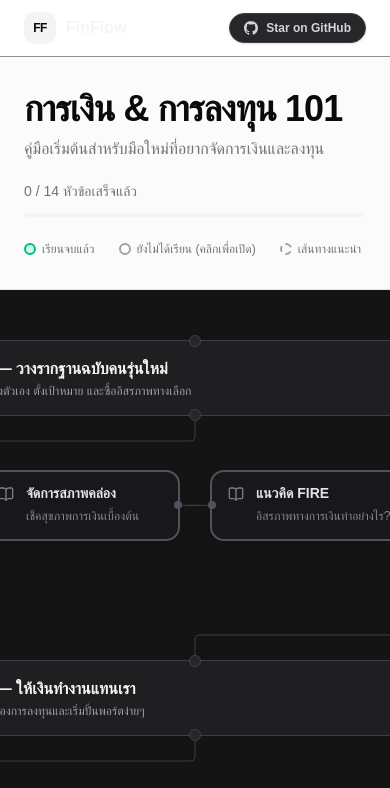
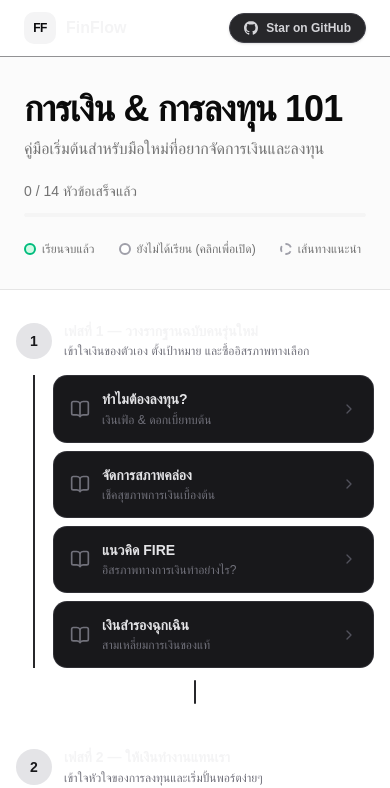
Before and after one commit to pachara-n/finflow, a Next.js app: page / in a window 390 px wide. Shown: the top 788 px of the page. Built offline with nearby package versions, Linux system fonts and the light colour scheme; a web font is replaced by a local one.

Commit message:
feat: add mobile responsive roadmap with dual layout system

```diff
--- a/src/app/page.tsx
+++ b/src/app/page.tsx
@@ -1,6 +1,6 @@
 import { Header } from "@/components/layout/Header";
 import { HeroSection } from "@/components/layout/HeroSection";
-import { RoadmapCanvas } from "@/components/roadmap/RoadmapCanvas";
+import { RoadmapSection } from "@/components/roadmap/RoadmapSection";
 import { ContentDrawer } from "@/components/roadmap/ContentDrawer";
 import { ResourceSection } from "@/components/layout/ResourceSection";
 import { Footer } from "@/components/layout/Footer";
@@ -11,13 +11,7 @@ export default function Home() {
       <Header />
       <main className="flex flex-col flex-1">
         <HeroSection />
-        {/*
-          Give the canvas a fixed large height to fit the whole roadmap.
-          Reduced from 1800px to 1400px for a tighter, cleaner layout.
-        */}
-        <div id="roadmap-section" className="w-full h-[1400px]">
-          <RoadmapCanvas />
-        </div>
+        <RoadmapSection />
         <ResourceSection />
       </main>
       <Footer />
--- /dev/null
+++ b/src/components/roadmap/MobileRoadmap.tsx
@@ -0,0 +1,134 @@
+"use client";
+
+import { useRoadmapStore } from "@/store/useRoadmapStore";
+import { CheckCircle2, BookOpen, ChevronRight } from "lucide-react";
+import type { RoadmapNode } from "@/types/roadmap";
+
+// Phase definitions matching the store
+const phases = [
+  {
+    id: "ph-1",
+    number: 1,
+    label: "วางรากฐานฉบับคนรุ่นใหม่",
+    description: "เข้าใจเงินของตัวเอง ตั้งเป้าหมาย และซื้ออิสรภาพทางเลือก",
+    nodeIds: ["1-1", "1-2", "1-3", "1-4"],
+  },
+  {
+    id: "ph-2",
+    number: 2,
+    label: "ให้เงินทำงานแทนเรา",
+    description: "เข้าใจหัวใจของการลงทุนและเริ่มปั้นพอร์ตง่ายๆ",
+    nodeIds: ["2-1", "2-2", "2-3", "2-4"],
+  },
+  {
+    id: "ph-3",
+    number: 3,
+    label: "เลือกลงทุนในแบบที่ใช่",
+    description: "หากลยุทธ์ที่เหมาะกับไลฟ์สไตล์ตัวเอง",
+    nodeIds: ["3-1", "3-2", "3-3"],
+  },
+  {
+    id: "ph-4",
+    number: 4,
+    label: "สร้างเครื่องผลิตเงิน",
+    description: "ถ้าเงินต้นน้อย ต้องหาทางเพิ่มรายได้ให้ไวที่สุด",
+    nodeIds: ["4-1", "4-2", "4-3"],
+  },
+];
+
+function MobileTopicCard({ node }: { node: RoadmapNode }) {
+  const setSelectedNode = useRoadmapStore((state) => state.setSelectedNode);
+  const setDrawerOpen = useRoadmapStore((state) => state.setDrawerOpen);
+  const isCompleted = node.data.status === "completed";
+
+  const handleClick = () => {
+    setSelectedNode(node);
+    setDrawerOpen(true);
+  };
+
+  return (
+    <button
+      onClick={handleClick}
+      className={`w-full flex items-center gap-3 px-4 py-3.5 rounded-xl border transition-all text-left active:scale-[0.98] ${
+        isCompleted
+          ? "bg-emerald-950/40 border-emerald-500/40 hover:border-emerald-500/60"
+          : "bg-zinc-900 border-zinc-700/60 hover:border-zinc-500"
+      }`}
+    >
+      {/* Icon */}
+      <div className="flex-shrink-0">
+        {isCompleted ? (
+          <CheckCircle2 className="w-5 h-5 text-emerald-500" />
+        ) : (
+          <BookOpen className="w-5 h-5 text-zinc-500" />
+        )}
+      </div>
+
+      {/* Text */}
+      <div className="flex-1 min-w-0">
+        <p
+          className={`font-semibold text-sm leading-snug ${
+            isCompleted ? "text-emerald-300" : "text-zinc-200"
+          }`}
+        >
+          {node.data.label}
+        </p>
+        {node.data.description && (
+          <p className="text-xs mt-0.5 text-zinc-500 truncate">
+            {node.data.description}
+          </p>
+        )}
+      </div>
+
+      {/* Arrow */}
+      <ChevronRight className="w-4 h-4 text-zinc-600 flex-shrink-0" />
+    </button>
+  );
+}
+
+export function MobileRoadmap() {
+  const nodes = useRoadmapStore((state) => state.nodes);
+
+  const getNode = (id: string) => nodes.find((n) => n.id === id);
+
+  return (
+    <div className="w-full px-4 py-8 space-y-8">
+      {phases.map((phase, phaseIndex) => (
+        <div key={phase.id}>
+          {/* Phase Header */}
+          <div className="flex items-center gap-3 mb-4">
+            <div className="flex-shrink-0 w-9 h-9 rounded-full bg-zinc-200 dark:bg-zinc-200 flex items-center justify-center">
+              <span className="text-zinc-900 font-bold text-sm">
+                {phase.number}
+              </span>
+            </div>
+            <div className="min-w-0">
+              <p className="font-bold text-sm text-zinc-100 leading-snug">
+                เฟสที่ {phase.number} — {phase.label}
+              </p>
+              <p className="text-xs text-zinc-500 mt-0.5 truncate">
+                {phase.description}
+              </p>
+            </div>
+          </div>
+
+          {/* Topic Cards */}
+          <div className="space-y-2 pl-[18px] border-l-2 border-zinc-800 ml-[17px]">
+            {phase.nodeIds.map((nodeId) => {
+              const node = getNode(nodeId);
+              if (!node) return null;
+              return <MobileTopicCard key={nodeId} node={node} />;
+            })}
+          </div>
+
+          {/* Connector line between phases */}
+          {phaseIndex < phases.length - 1 && (
+            <div className="flex justify-center py-3">
+              <div className="w-0.5 h-6 bg-zinc-800 rounded-full" />
+            </div>
+          )}
+        </div>
+      ))}
+    </div>
+  );
+}
--- /dev/null
+++ b/src/components/roadmap/RoadmapSection.tsx
@@ -0,0 +1,43 @@
+"use client";
+
+import { useEffect, useState } from "react";
+import { RoadmapCanvas } from "./RoadmapCanvas";
+import { MobileRoadmap } from "./MobileRoadmap";
+
+const MOBILE_BREAKPOINT = 768; // px
+
+export function RoadmapSection() {
+  const [isMobile, setIsMobile] = useState(false);
+  const [mounted, setMounted] = useState(false);
+
+  useEffect(() => {
+    const checkMobile = () => {
+      setIsMobile(window.innerWidth < MOBILE_BREAKPOINT);
+    };
+
+    checkMobile();
+    setMounted(true);
+    window.addEventListener("resize", checkMobile);
+    return () => window.removeEventListener("resize", checkMobile);
+  }, []);
+
+  if (!mounted) {
+    return (
+      <div id="roadmap-section" className="w-full h-[400px] bg-background" />
+    );
+  }
+
+  if (isMobile) {
+    return (
+      <div id="roadmap-section" className="w-full bg-background">
+        <MobileRoadmap />
+      </div>
+    );
+  }
+
+  return (
+    <div id="roadmap-section" className="w-full h-[1600px]">
+      <RoadmapCanvas />
+    </div>
+  );
+}
```
